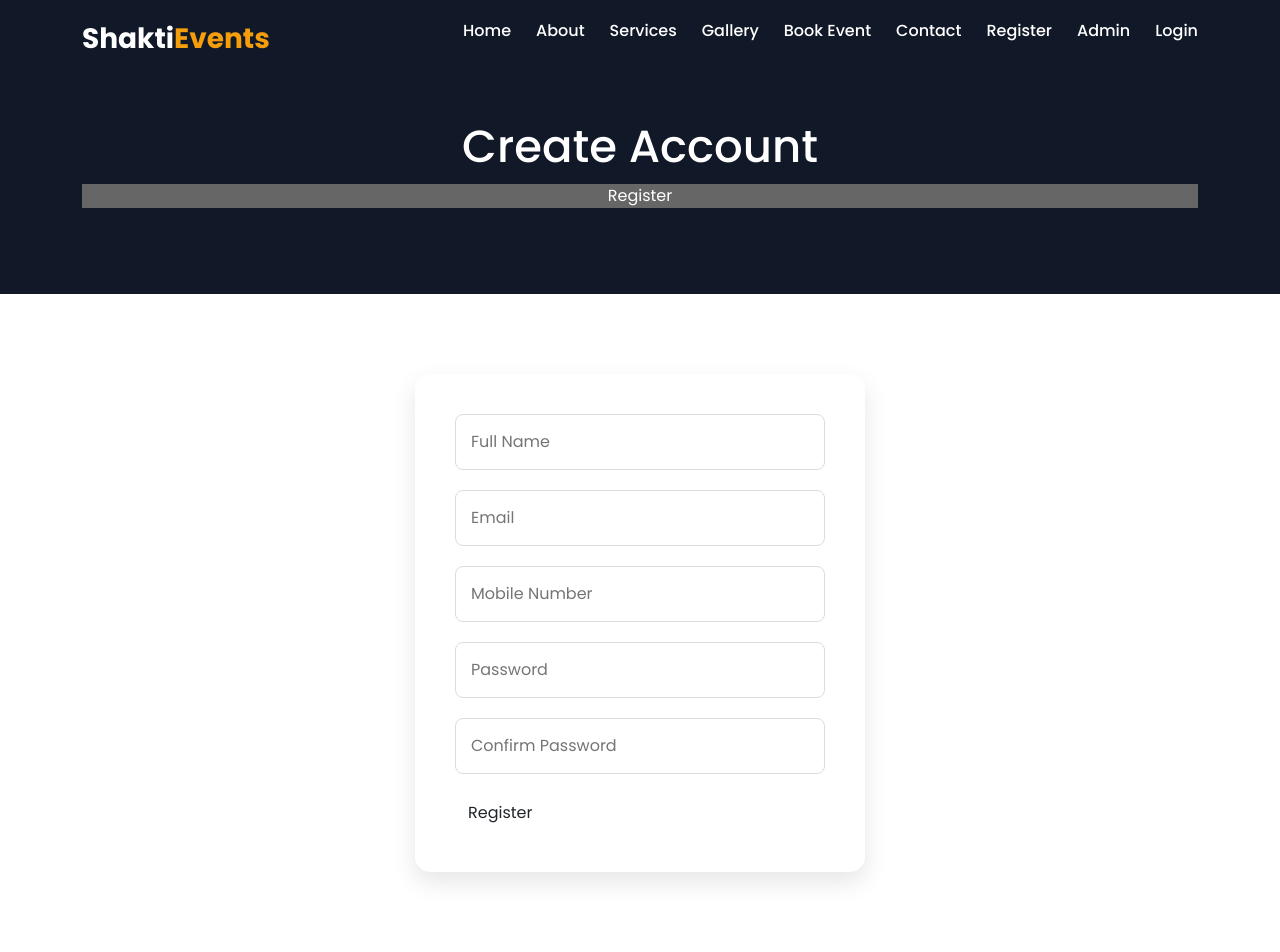
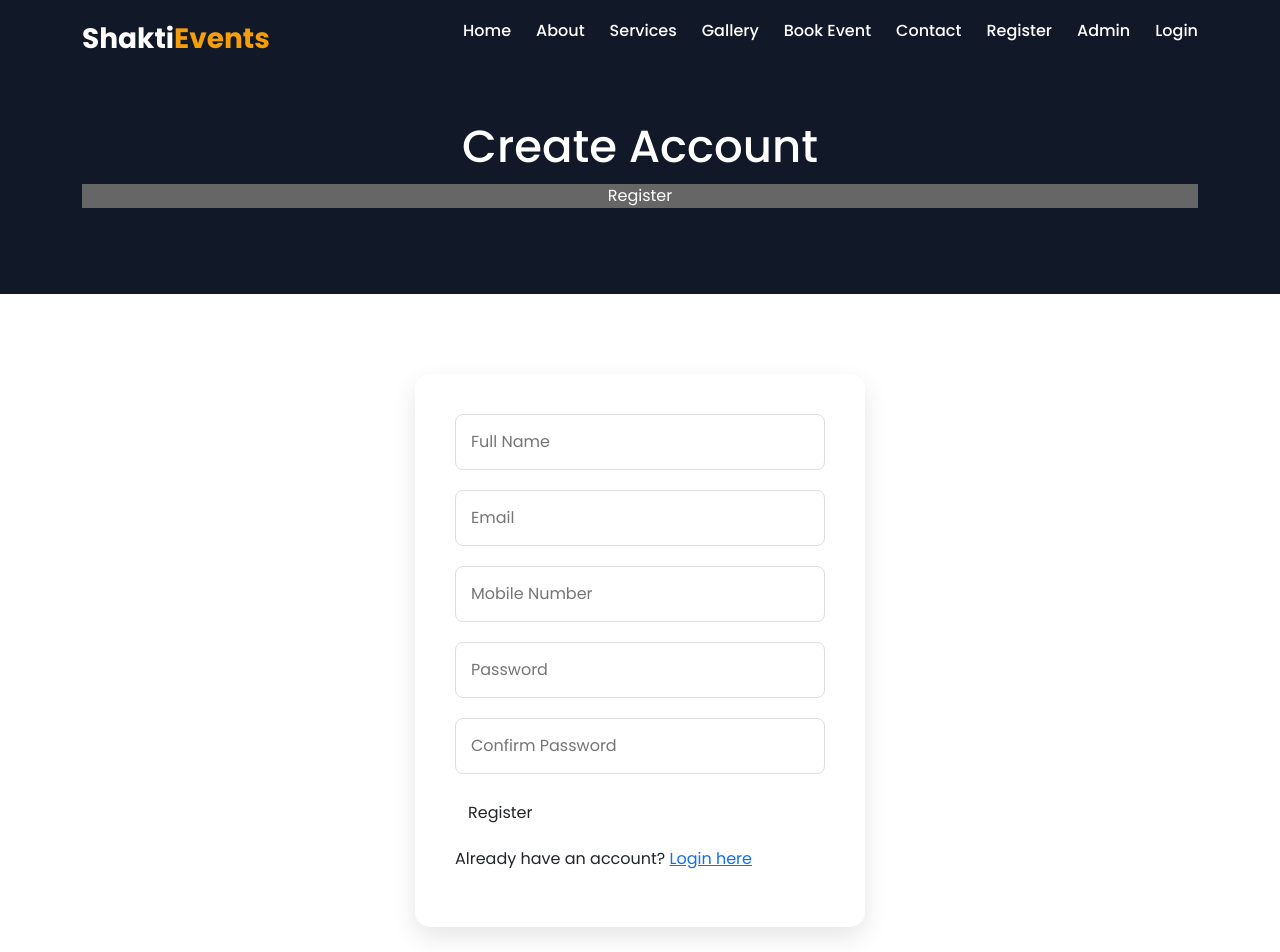
Before and after one commit to ranjitzapdiya083-cell/shakti-events, a Next.js app: page /register in a window 1280 px wide. Shown: the top 952 px of the page. Built offline with nearby package versions, Linux system fonts and the light colour scheme; no server answers.

Commit message:
Refactor RegisterPage to use Suspense and searchParams

```diff
--- a/app/(site)/register/page.js
+++ b/app/(site)/register/page.js
@@ -1,10 +1,12 @@
 'use client';
 
-import { useState } from 'react';
-import { useRouter } from 'next/navigation';
+import { Suspense, useState } from 'react';
+import { useRouter, useSearchParams } from 'next/navigation';
 
-export default function RegisterPage() {
+function RegisterForm() {
   const router = useRouter();
+  const searchParams = useSearchParams();
+  const next = searchParams.get('next') || '/';
   const [status, setStatus] = useState(null);
   const [submitting, setSubmitting] = useState(false);
 
@@ -32,7 +34,7 @@ export default function RegisterPage() {
 
       if (res.ok) {
         setStatus({ type: 'success', message: 'Registration Successful. Redirecting to login...' });
-        setTimeout(() => router.push('/login'), 1200);
+        setTimeout(() => router.push(`/login?next=${encodeURIComponent(next)}`), 1200);
       } else {
         setStatus({ type: 'error', message: data.error || 'Something went wrong' });
       }
@@ -72,8 +74,21 @@ export default function RegisterPage() {
               {submitting ? 'Please wait...' : 'Register'}
             </button>
           </form>
+
+          <p style={{ marginTop: '15px' }}>
+            Already have an account?{' '}
+            <a href={`/login?next=${encodeURIComponent(next)}`}>Login here</a>
+          </p>
         </div>
       </section>
     </>
   );
 }
+
+export default function RegisterPage() {
+  return (
+    <Suspense fallback={null}>
+      <RegisterForm />
+    </Suspense>
+  );
+      }
```
